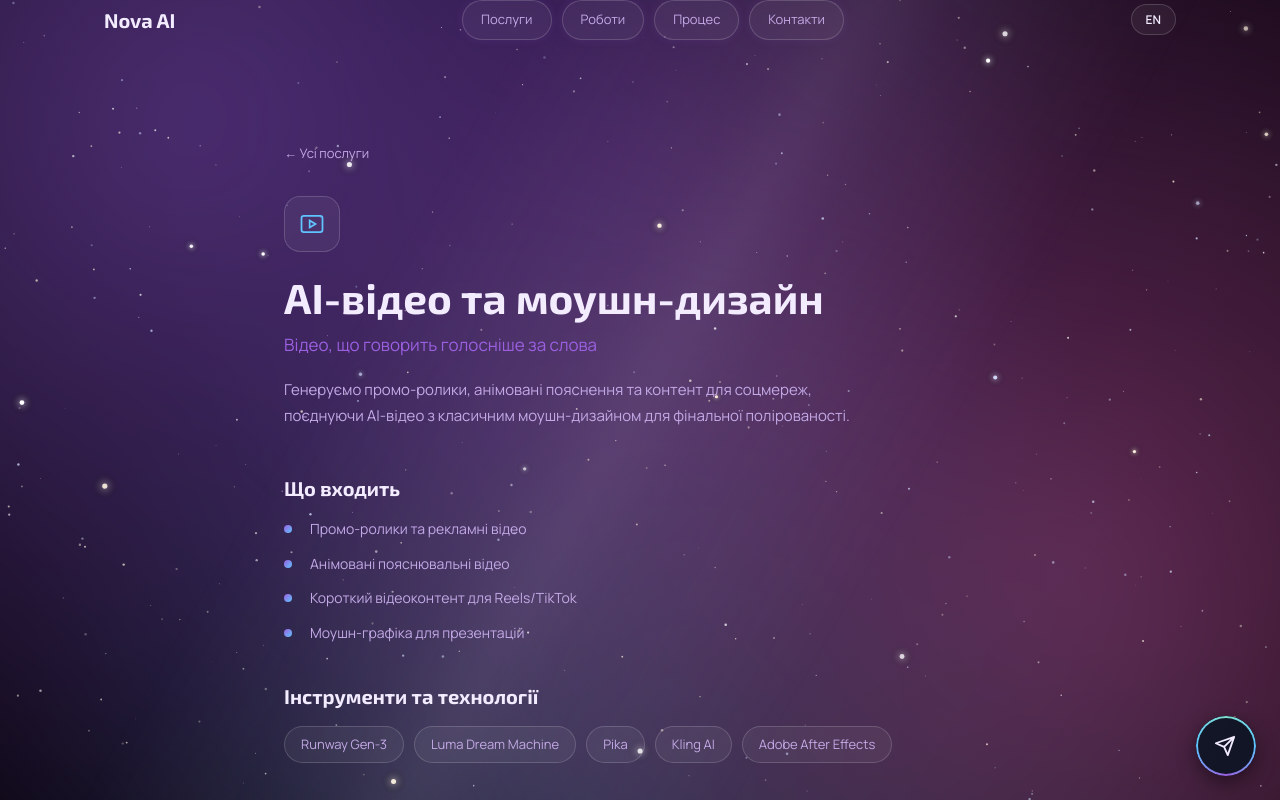
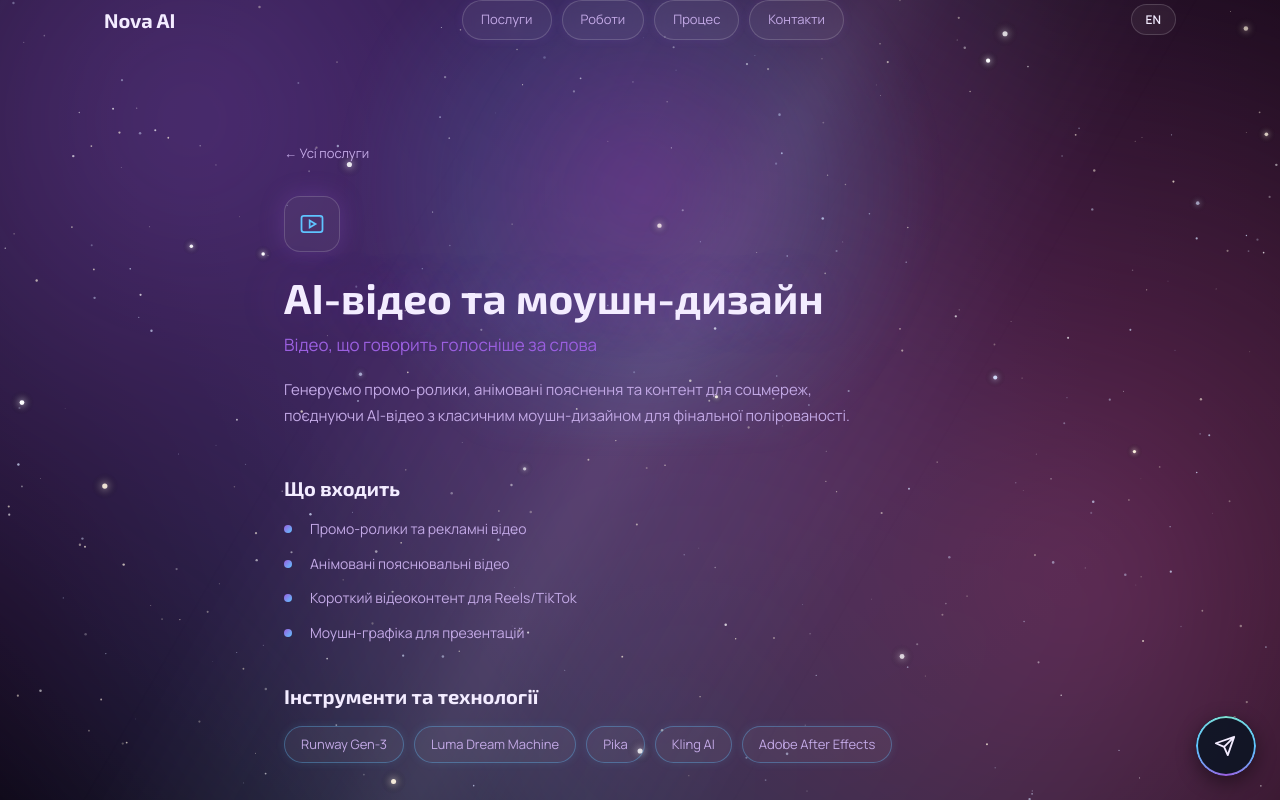
Before and after one commit to olegschnaider99-ai/nova-ai-landing, a website with bundled scripts: page ai-video.html in a window 1280 px wide. Shown: the top 800 px of the page. Built offline with nearby package versions, Linux system fonts and the light colour scheme.

Commit message:
Match service detail pages to homepage hero polish
Added the same spotlight glow, icon glow, and h1 text-shadow treatment
used on the homepage hero so the 6 service pages don't feel like a
lower tier of polish once a visitor clicks through from a service
card. Tool chips now match the updated .btn-chip persistent-glow
style instead of a flat, static outline.

```diff
--- a/css/service-detail.css
+++ b/css/service-detail.css
@@ -1,7 +1,23 @@
 .service-detail {
+  position: relative;
   padding: 140px 0 100px;
   max-width: 760px;
   margin: 0 auto;
+  overflow: visible;
+}
+
+.service-detail::before {
+  content: '';
+  position: absolute;
+  top: -60px;
+  left: 50%;
+  width: min(700px, 120vw);
+  height: 500px;
+  transform: translateX(-50%);
+  background: radial-gradient(circle, rgba(155, 95, 224, 0.22) 0%, rgba(95, 196, 255, 0.1) 40%, transparent 70%);
+  filter: blur(10px);
+  pointer-events: none;
+  z-index: -1;
 }
 
 .back-link {
@@ -26,6 +42,7 @@
   align-items: center;
   justify-content: center;
   margin-bottom: 20px;
+  box-shadow: 0 0 24px rgba(155, 95, 224, 0.25);
 }
 
 .service-detail-icon svg {
@@ -37,6 +54,7 @@
 .service-detail h1 {
   font-size: clamp(28px, 4.5vw, 42px);
   margin-bottom: 10px;
+  text-shadow: 0 0 50px rgba(155, 95, 224, 0.3);
 }
 
 .service-detail-tagline {
@@ -124,9 +142,17 @@
   padding: 8px 16px;
   border-radius: 999px;
   background: var(--glass-bg);
-  border: 1px solid var(--border-glass);
+  border: 1px solid rgba(95, 196, 255, 0.35);
+  box-shadow: 0 0 10px rgba(95, 196, 255, 0.12);
   font-size: 13px;
   color: var(--text-secondary);
+  transition: all 0.2s ease;
+}
+
+.tool-chip:hover {
+  border-color: var(--accent-blue);
+  color: var(--text-primary);
+  box-shadow: 0 0 16px rgba(95, 196, 255, 0.35);
 }
 
 .service-detail-cta {
```
